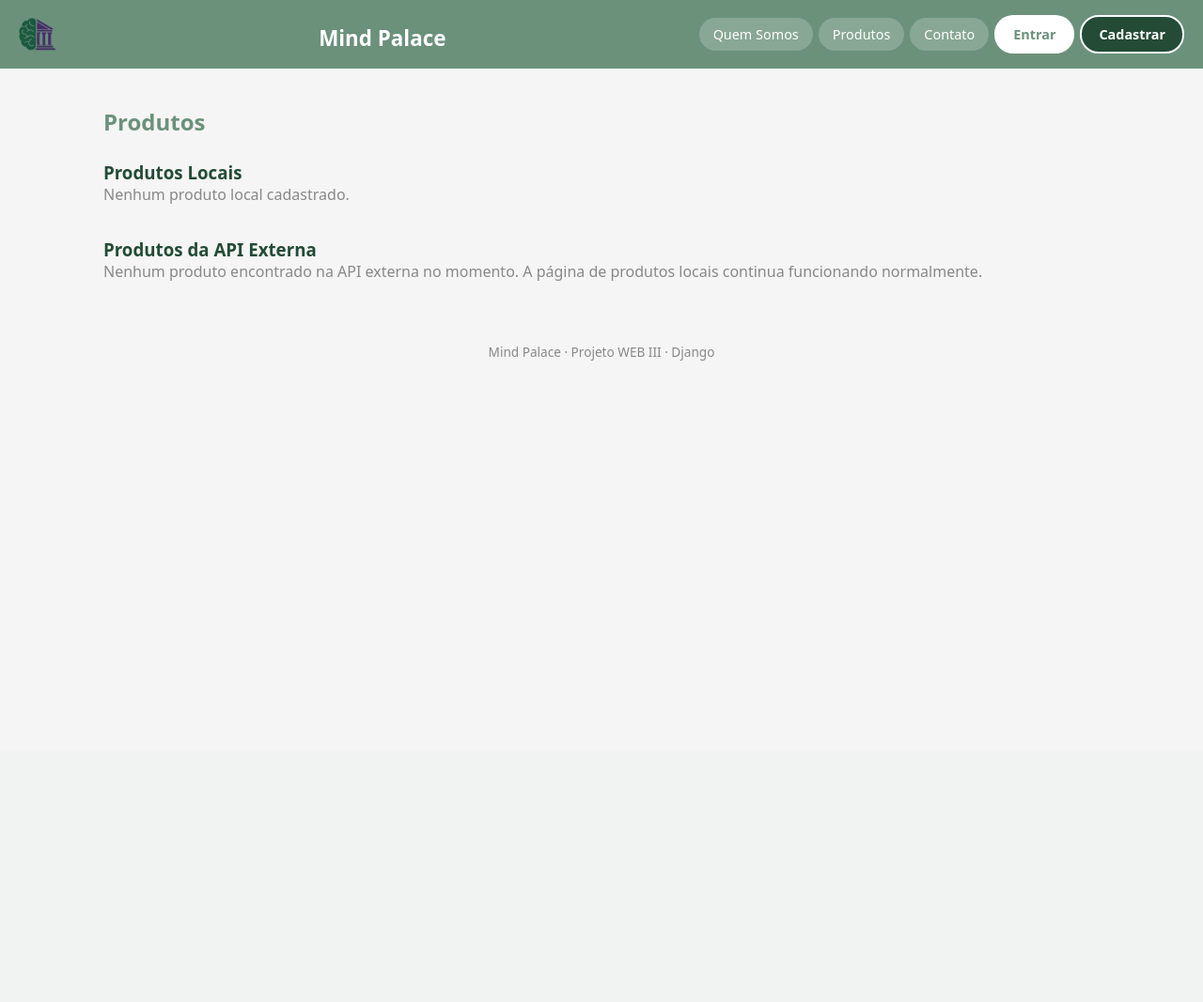
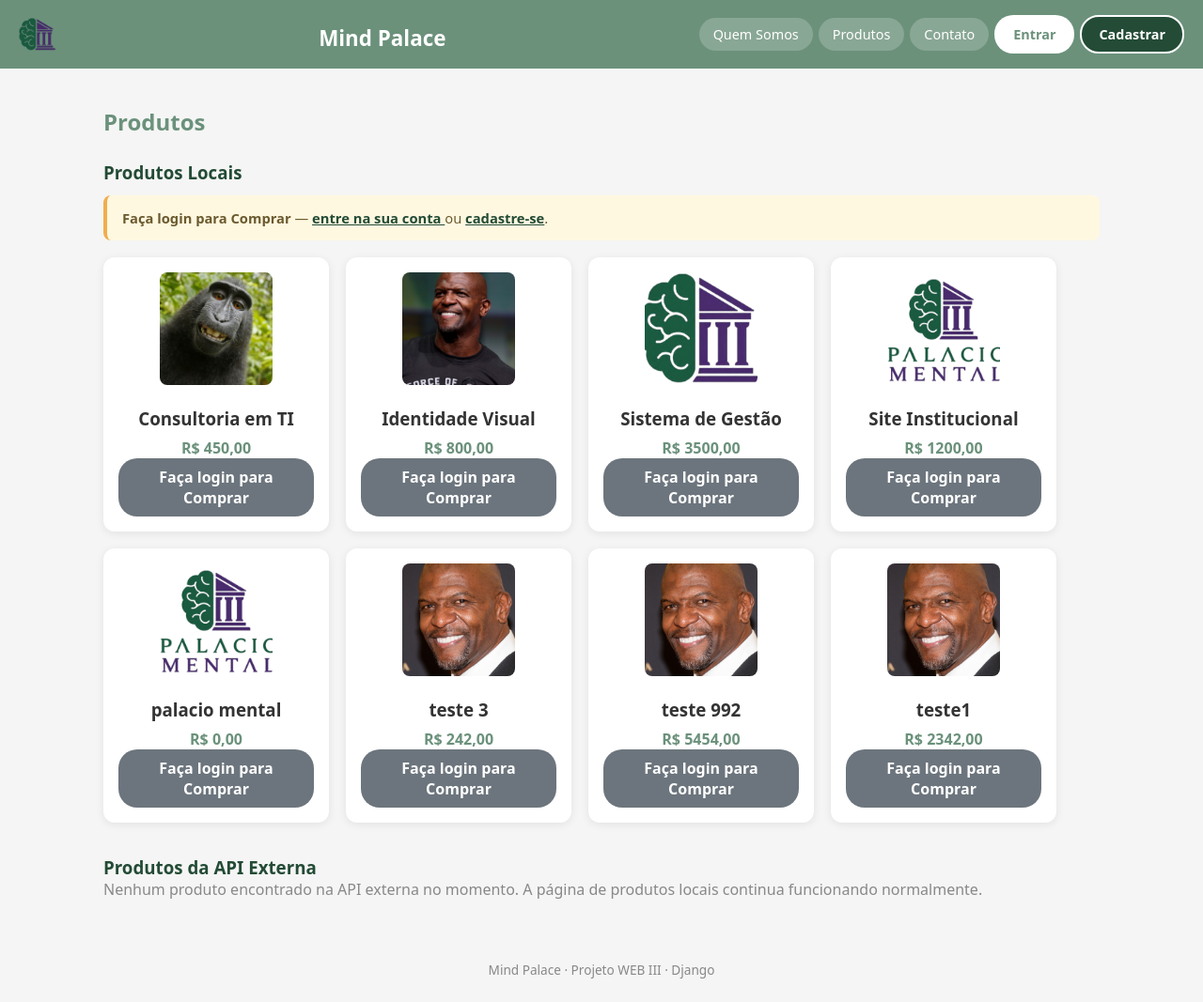
Before and after one commit to 1yong3/django_p2_final, a Django app: page /produtos/ in a window 1280 px wide. Shown: the whole page at 94% size. Before the commit the page ends 384 px from the top, so only its background shows below. Run offline with Django 5.2, Linux system fonts and the light colour scheme; data comes from the database, SQL or seed files in the repository; data that the repository does not hold is empty.

Commit message:
Adiciona produtos do projeto via migracao, limita API externa a 4 itens e exibe Faça login para Comprar

```diff
--- a/app/templates/produtos.html
+++ b/app/templates/produtos.html
@@ -19,6 +19,18 @@ Produtos
 
     <!-- Produtos Locais -->
     <h3 style="color:#234B35; margin-top:25px;">Produtos Locais</h3>
+
+    {% if not user.is_authenticated %}
+        <div style="background:#fff8e1;border-left:4px solid #f0ad4e;border-radius:8px;padding:14px 16px;margin:12px 0 18px 0;color:#6b5a2e;font-size:0.92rem;">
+            <strong>Faça login para Comprar</strong> —
+            <a href="{% url 'login' %}?next={% url 'produtos' %}" style="color:#234B35;font-weight:700;">
+                entre na sua conta
+            </a>
+            ou
+            <a href="{% url 'cadastro' %}" style="color:#234B35;font-weight:700;">cadastre-se</a>.
+        </div>
+    {% endif %}
+
     <div style="display:flex; flex-wrap:wrap; gap:18px;">
         {% for serv in servicos %}
             <div style="width:240px; background:#fff; padding:16px; border-radius:12px; box-shadow:0 2px 10px rgba(0,0,0,0.08); text-align:center;">
@@ -41,7 +53,7 @@ Produtos
                 {% else %}
                     <a href="{% url 'login' %}?next={% url 'produtos' %}"
                        style="display:inline-block;background:#6c757d;color:#fff;padding:9px 18px;border-radius:20px;text-decoration:none;font-weight:600;">
-                        Entrar para comprar
+                        Faça login para Comprar
                     </a>
                 {% endif %}
             </div>
--- a/app/views.py
+++ b/app/views.py
@@ -315,11 +315,11 @@ def _normalizar_dummyjson(dados):
 # produtos externos (evita JSONDecodeError/500).
 FONTES_PRODUTOS_API = (
     ('https://fakestoreapi.com/products', _normalizar_fakestore),
-    ('https://dummyjson.com/products?limit=12', _normalizar_dummyjson),
+    ('https://dummyjson.com/products?limit=4', _normalizar_dummyjson),
 )
 
 
-def _buscar_produtos_api(limite=12):
+def _buscar_produtos_api(limite=4):
     headers = {
         'User-Agent': 'Mozilla/5.0 (compatible; MindPalace/1.0)',
         'Accept': 'application/json',
```
Also changed, not shown: app/migrations/0006_produtos_do_projeto.py (added).
